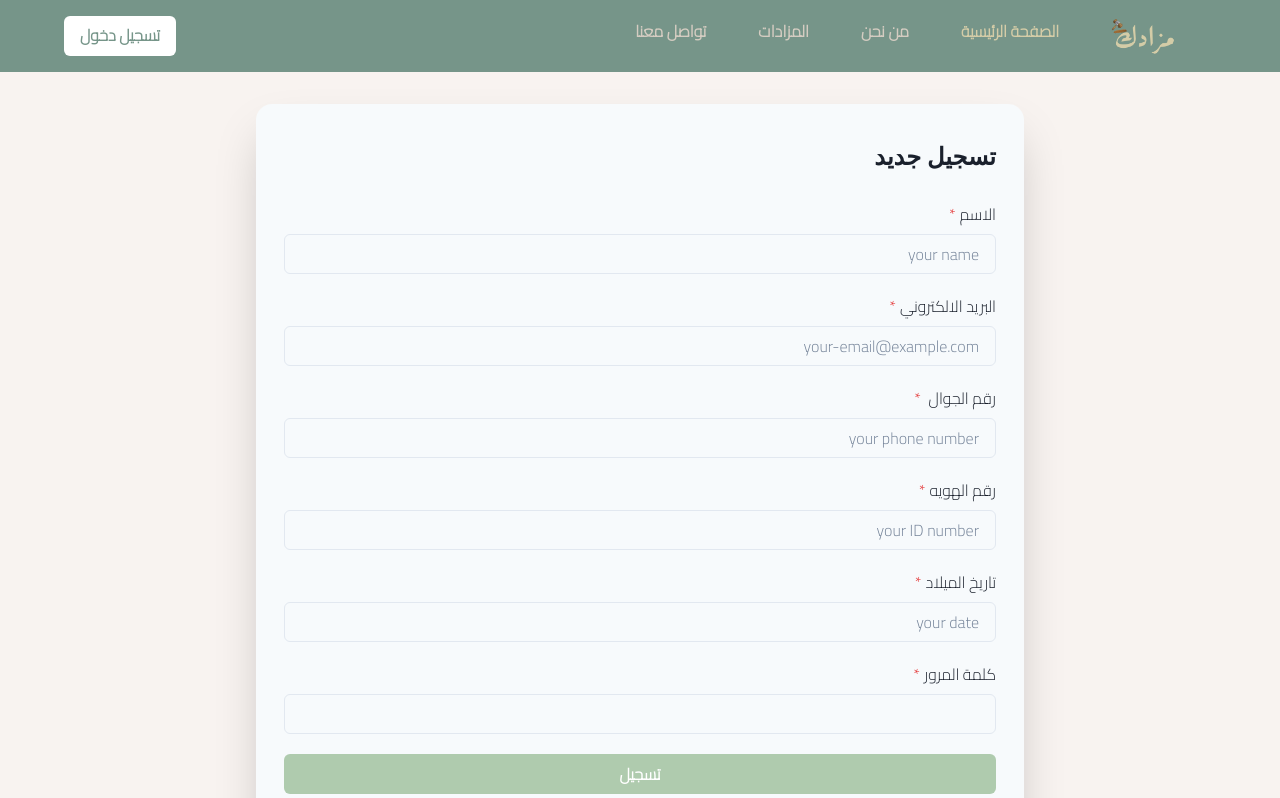
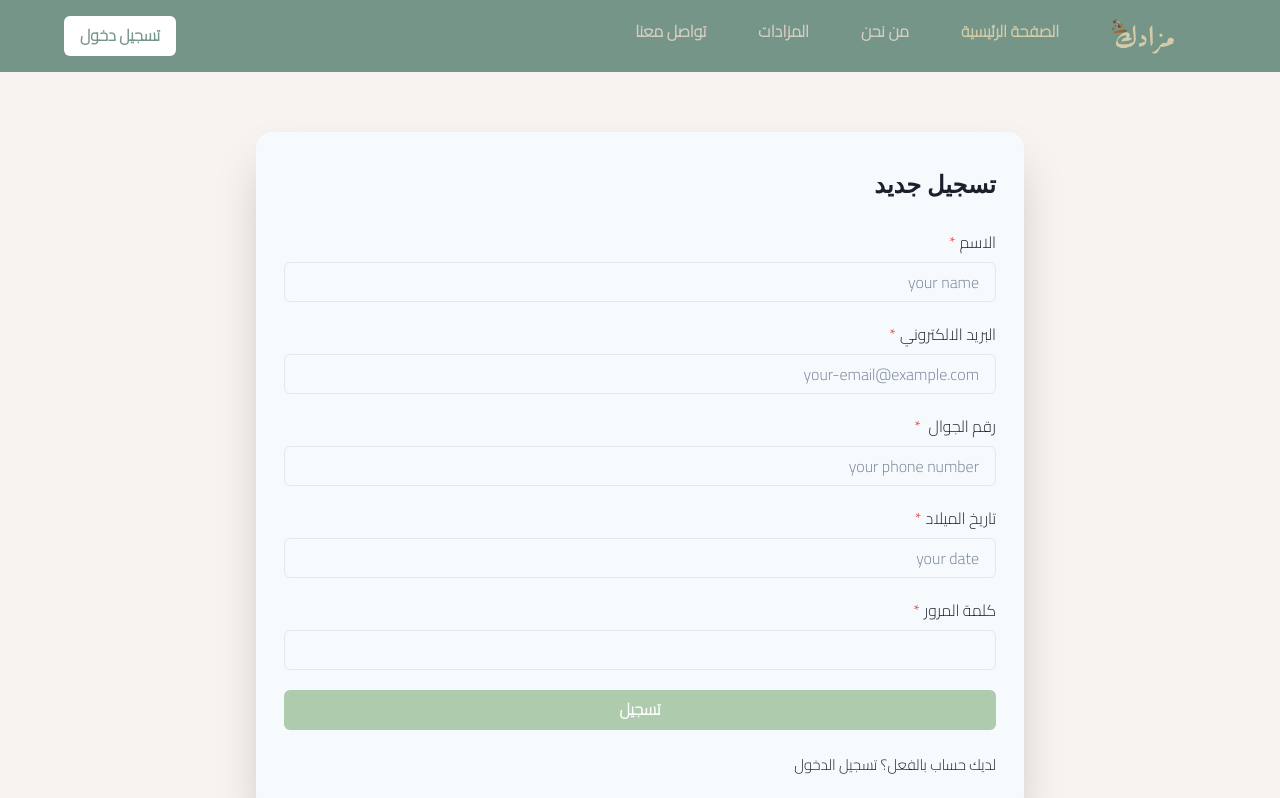
Before and after one commit to RashedSharahili/auctionProject, a React (Vite) app: page /signup in a window 1280 px wide. Shown: the top 798 px of the page. Built offline with nearby package versions, Linux system fonts and the light colour scheme.

Commit message:
Add function

```diff
--- a/src/Components/SignUp.tsx
+++ b/src/Components/SignUp.tsx
@@ -65,16 +65,6 @@ import { useNavigate } from 'react-router-dom';
                 />
 
               </FormControl>
-
-              <FormControl id="ID" isRequired>
-                <FormLabel>رقم الهويه</FormLabel>
-                <Input
-                  placeholder="your ID number"
-                  _placeholder={{ color: 'gray.500' }}
-                  type="text"
-                />
-              </FormControl>
-
               <FormControl id="date" isRequired>
                 <FormLabel>تاريخ الميلاد</FormLabel>
                 <Input
```
